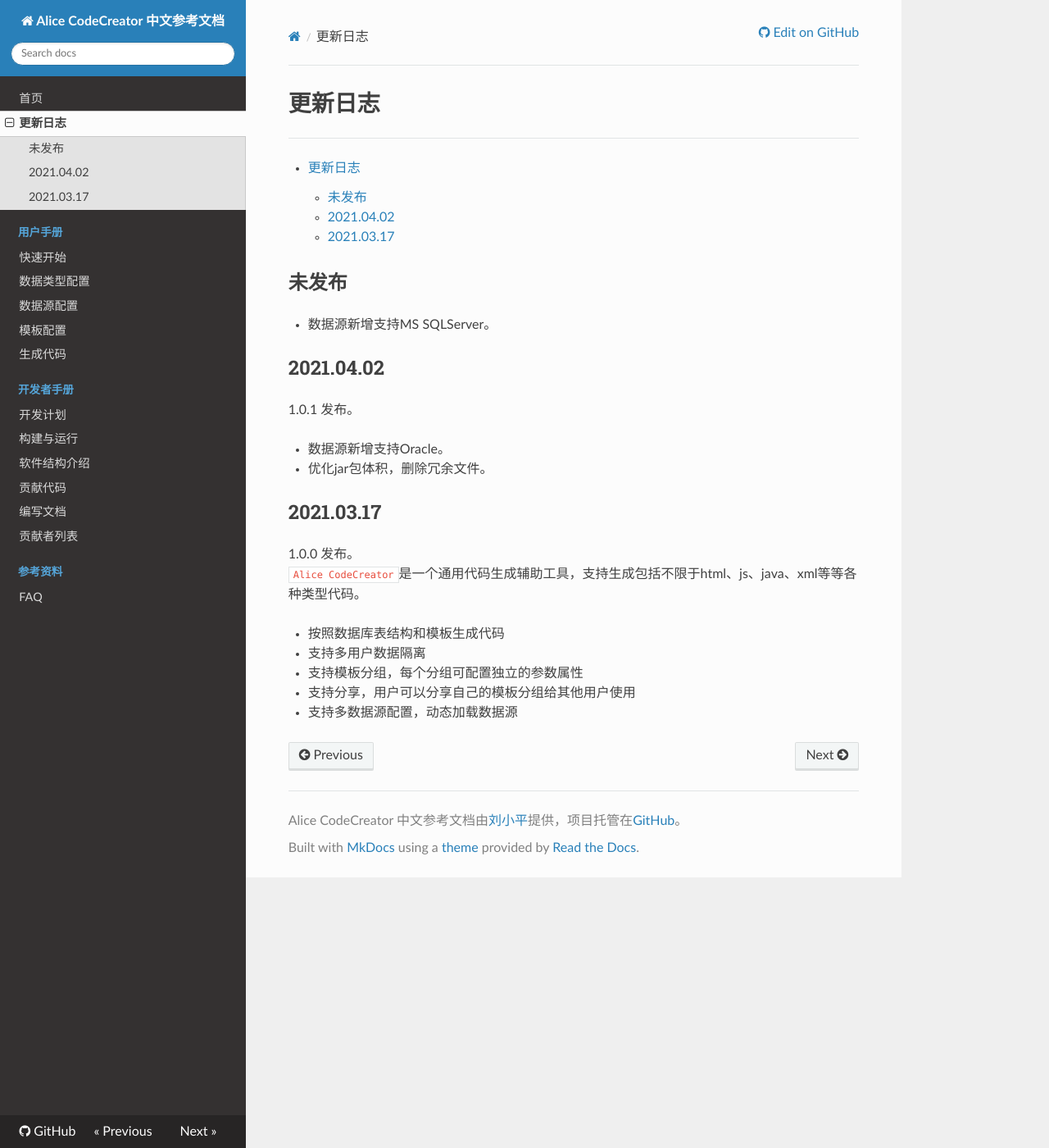
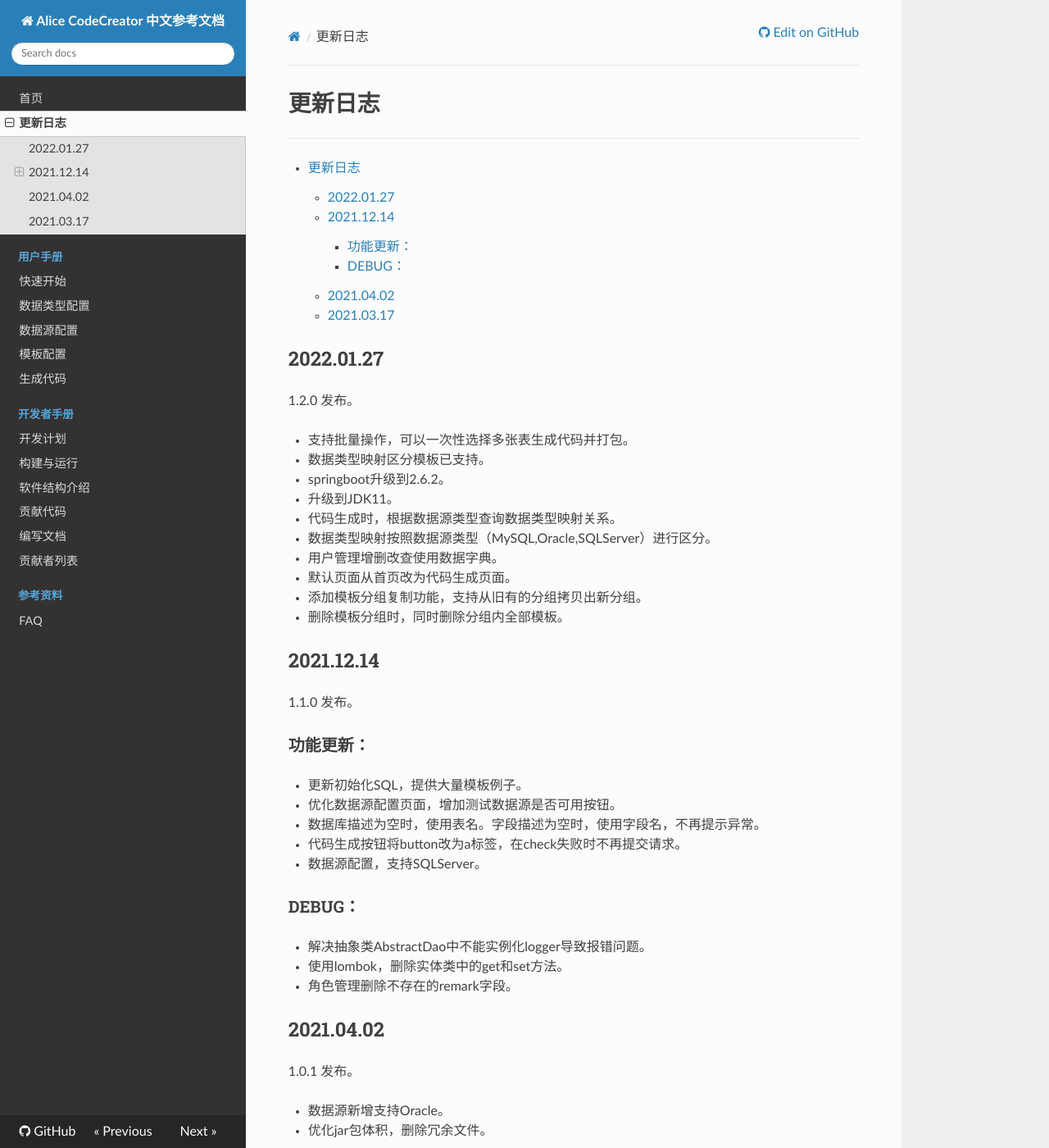
Before and after one commit to lxp135/alice-code-creator-docs, an MkDocs documentation site: the page built from docs/released.md, in a window 1280 px wide and 1400 px high. Shown: the whole window at 82% size. Built offline with MkDocs 1.6.1, drawn with Linux system fonts in a browser that asks for light colours; nearby versions of some CDN libraries; old or Windows-style settings are respelled for this version of MkDocs.

Commit message:
1.2.0版本文档对应修改。

```diff
--- a/docs/released.md
+++ b/docs/released.md
@@ -2,9 +2,37 @@
 ---
 
 [TOC]
-## 未发布
 
-* 数据源新增支持MS SQLServer。
+## 2022.01.27
+1.2.0 发布。
+
+* 支持批量操作，可以一次性选择多张表生成代码并打包。
+* 数据类型映射区分模板已支持。
+* springboot升级到2.6.2。
+* 升级到JDK11。
+* 代码生成时，根据数据源类型查询数据类型映射关系。
+* 数据类型映射按照数据源类型（MySQL,Oracle,SQLServer）进行区分。
+* 用户管理增删改查使用数据字典。
+* 默认页面从首页改为代码生成页面。
+* 添加模板分组复制功能，支持从旧有的分组拷贝出新分组。
+* 删除模板分组时，同时删除分组内全部模板。
+
+## 2021.12.14
+1.1.0 发布。
+
+### 功能更新：
+
+* 更新初始化SQL，提供大量模板例子。
+* 优化数据源配置页面，增加测试数据源是否可用按钮。
+* 数据库描述为空时，使用表名。字段描述为空时，使用字段名，不再提示异常。
+* 代码生成按钮将button改为a标签，在check失败时不再提交请求。
+* 数据源配置，支持SQLServer。
+
+### DEBUG：
+
+* 解决抽象类AbstractDao中不能实例化logger导致报错问题。
+* 使用lombok，删除实体类中的get和set方法。
+* 角色管理删除不存在的remark字段。
 
 ## 2021.04.02
 1.0.1 发布。
```
Also changed, not shown: docs/developers/plan.md (+0 -9 lines), docs/index.md (+1 -0 lines).
